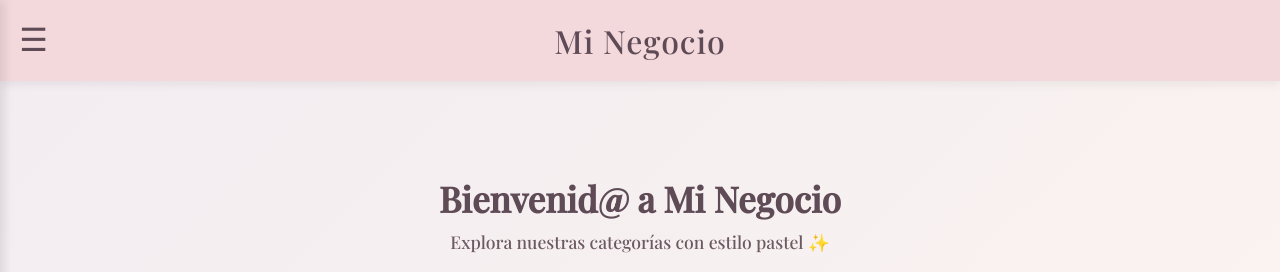
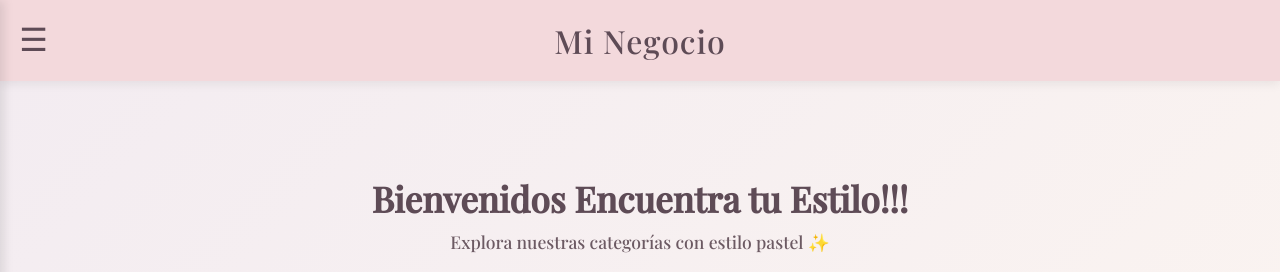
Before and after one commit to alejandroYahir30/store, a plain HTML site: page index.html in a window 1280 px wide. Shown: the top 272 px of the page. Drawn offline with nearby package versions, Linux system fonts and the light colour scheme.

```diff
--- a/index.html
+++ b/index.html
@@ -299,7 +299,7 @@
 
   <main>
     <section class="hero">
-      <h2>Bienvenid@ a Mi Negocio</h2>
+      <h2>Bienvenidos Encuentra tu Estilo!!!</h2>
       <p>Explora nuestras categorías con estilo pastel ✨</p>
 
       <div class="slider">
```
